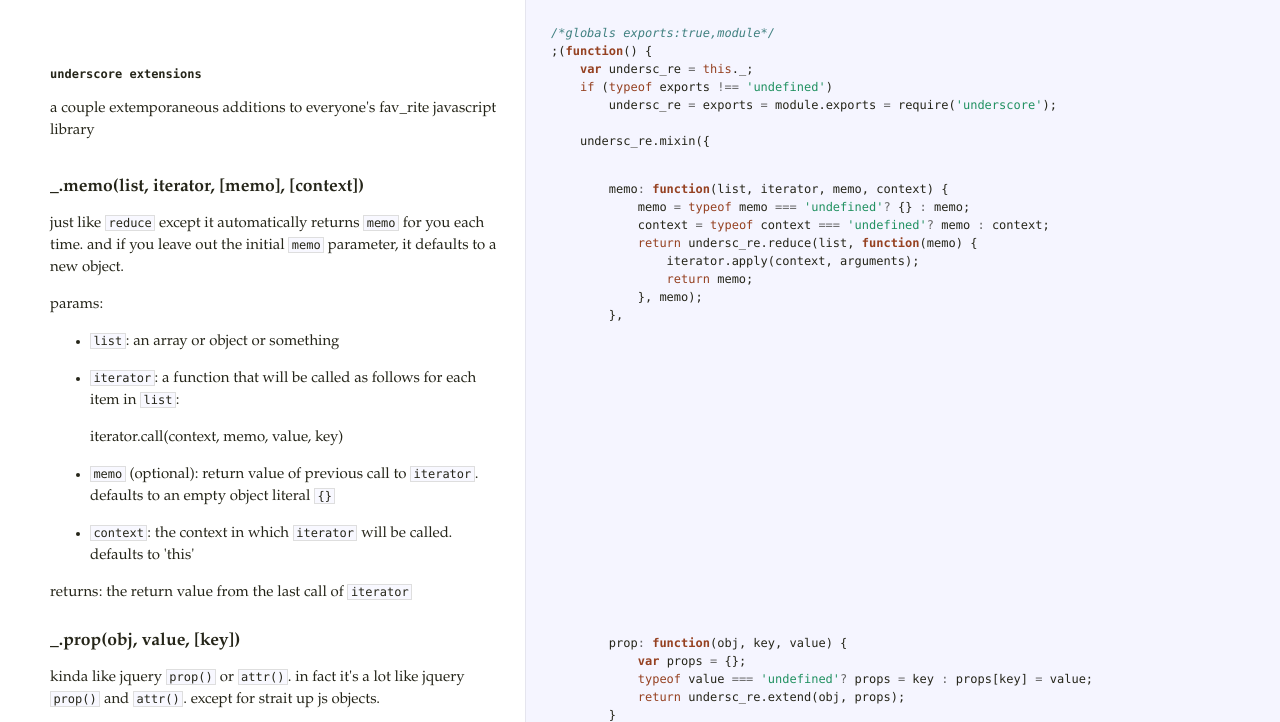
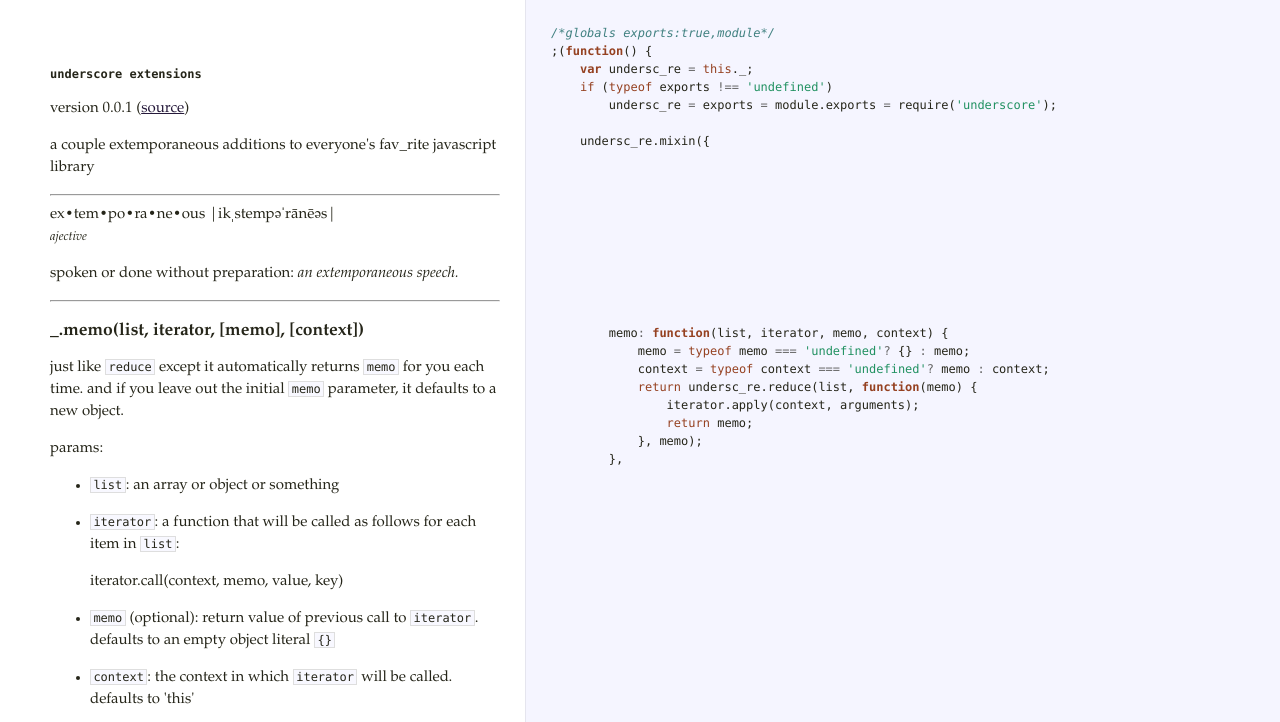
Before and after one commit to aaronj1335/undersc_rext, a plain HTML site: page index.html in a window 1280 px wide. Shown: the part 78-800 px from the top of the page. Drawn offline with Linux system fonts and the light colour scheme.

Commit message:
documentation updates

```diff
--- a/index.html
+++ b/index.html
@@ -1,6 +1,17 @@
 <!DOCTYPE html>  <html> <head>   <title>undersc_rext.js</title>   <meta http-equiv="content-type" content="text/html; charset=UTF-8">   <link rel="stylesheet" media="all" href="docco.css" /> </head> <body>   <div id="container">     <div id="background"></div>          <table cellpadding="0" cellspacing="0">       <thead>         <tr>           <th class="docs">             <h1>               undersc_rext.js             </h1>           </th>           <th class="code">           </th>         </tr>       </thead>       <tbody>                               <tr id="section-1">             <td class="docs">               <div class="pilwrap">                 <a class="pilcrow" href="#section-1">&#182;</a>               </div>               <h1><code>underscore extensions</code></h1>
 
-<p>a couple extemporaneous additions to everyone's fav_rite javascript library</p>             </td>             <td class="code">               <div class="highlight"><pre><span class="cm">/*globals exports:true,module*/</span>
+<p>version 0.0.1 (<a href="https://github.com/aaronj1335/undersc_rext">source</a>)</p>
+
+<p>a couple extemporaneous additions to everyone's fav_rite javascript library</p>
+
+<hr />
+
+<p>ex•tem•po•ra•ne•ous |ikˌstempəˈrānēəs|
+<br /><em><small>ajective</small></em></p>
+
+<p>spoken or done without preparation: <em>an extemporaneous speech.</em></p>
+
+<hr />             </td>             <td class="code">               <div class="highlight"><pre><span class="cm">/*globals exports:true,module*/</span>
 <span class="p">;(</span><span class="kd">function</span><span class="p">()</span> <span class="p">{</span>
     <span class="kd">var</span> <span class="nx">undersc_re</span> <span class="o">=</span> <span class="k">this</span><span class="p">.</span><span class="nx">_</span><span class="p">;</span>
     <span class="k">if</span> <span class="p">(</span><span class="k">typeof</span> <span class="nx">exports</span> <span class="o">!==</span> <span class="s1">&#39;undefined&#39;</span><span class="p">)</span>
```
